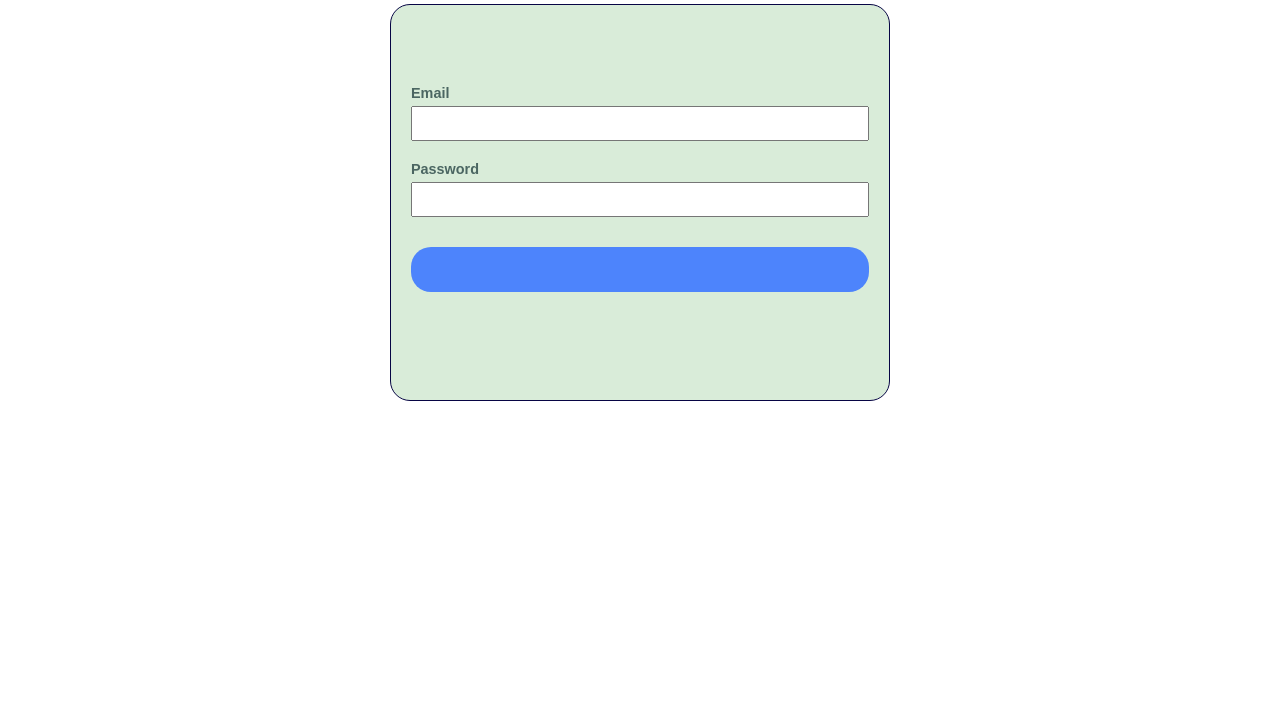
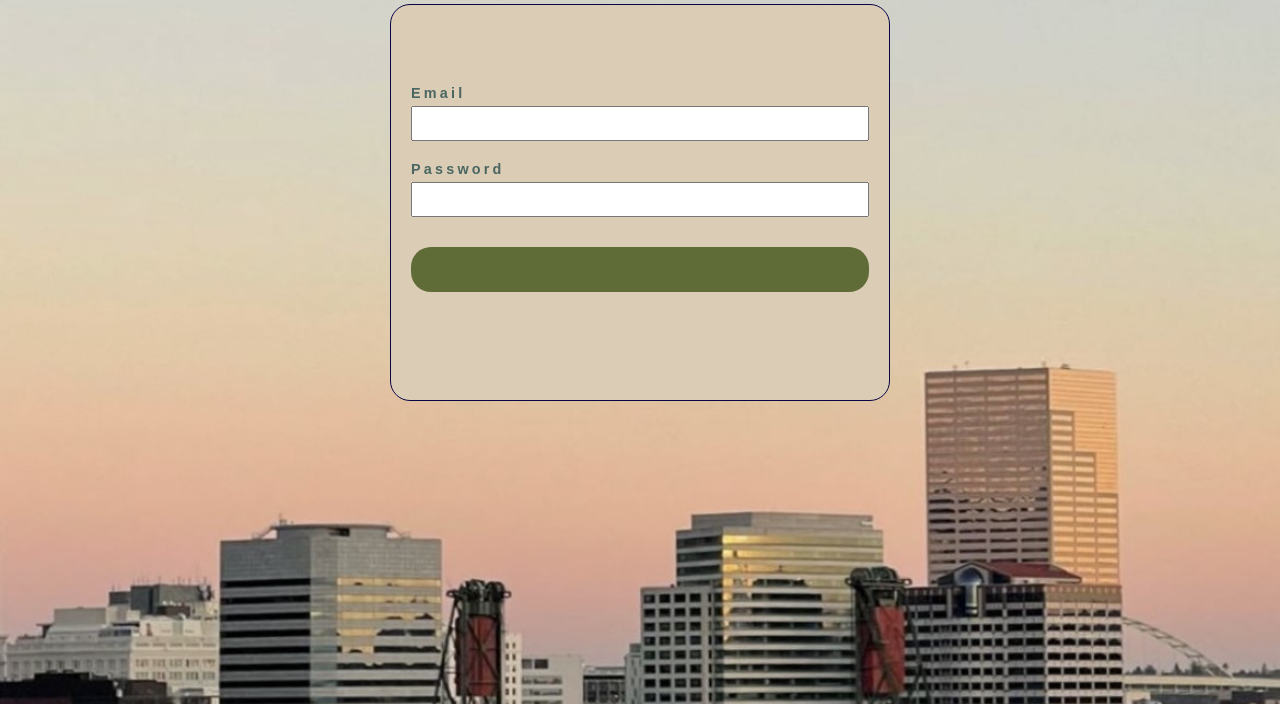
Before and after one commit to sept22-web-project-adventure-time/adventure-time, a plain HTML site: page auth/index.html in a window 1280 px wide. Shown: the part 96-800 px from the top of the page. Drawn offline with nearby package versions, Linux system fonts and the light colour scheme.

Commit message:
added form.css styling and asset file

```diff
--- a/styles/form.css
+++ b/styles/form.css
@@ -1,9 +1,14 @@
+body {
+    background-image: url(/assets/cropped-bridge.jpg);
+    background-repeat: no-repeat;
+    background-size: cover;
+}
 form:not(.inline) {
     width: 100%;
     margin: auto;
     max-width: 500px;
     border: 1px solid;
-    background: var(--offset-color);
+    background: RGB(219, 204, 181);
     padding: 20px;
 
     display: grid;
@@ -19,6 +24,7 @@ label {
 
     display: grid;
     gap: 5px;
+    letter-spacing: 0.2rem;
 }
 
 form input,
@@ -28,6 +34,7 @@ form button {
     width: 100%;
     font-size: 1.15em;
     padding: 5px;
+    letter-spacing: 0.1rem;
 }
 
 form input,
@@ -58,7 +65,7 @@ form input {
 form button {
     margin-top: 10px;
     height: 45px;
-    background: var(--action-color);
+    background: #606c38ff;
     border: 0;
     font-weight: bold;
     color: white;
```
Also changed, not shown: assets/bridge.jpg (added), assets/cropped-bridge.jpg (added).
